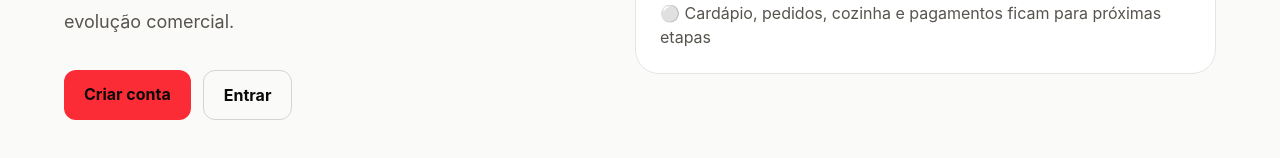
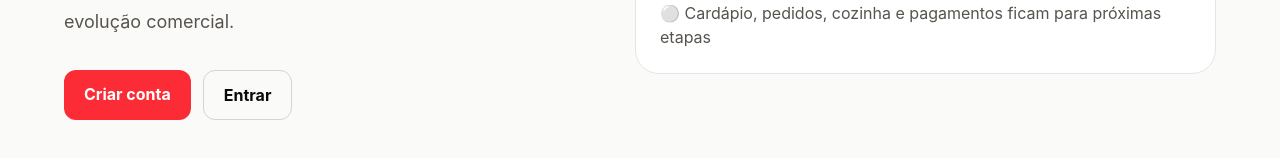
Before and after one commit to prospectaengenhariadesoftware-svg/-mesafacil-restaurante-, a Next.js app: page / in a window 1280 px wide. Shown: the part 406-564 px from the top of the page. Built offline with nearby package versions, Linux system fonts and the light colour scheme.

Commit message:
[verified] fix: enforce button brand contrast

```diff
--- a/src/app/globals.css
+++ b/src/app/globals.css
@@ -57,3 +57,35 @@ textarea {
 ::-webkit-scrollbar-thumb:hover {
   background: #a8a29e;
 }
+
+/*
+ * Regra visual global do MesaFácil:
+ * - botões vermelhos sólidos devem ter texto branco;
+ * - botões brancos devem usar o vermelho da marca no texto.
+ *
+ * Mantém cards brancos em <a> fora do escopo ao exigir espaçamento horizontal
+ * de botão (px-*), evitando recolorir blocos/cards clicáveis inteiros.
+ */
+button[class*="bg-red-500"],
+button[class*="bg-red-600"],
+button[class*="bg-red-700"],
+button[class*="bg-red-800"],
+button[class*="bg-rose-500"],
+button[class*="bg-rose-600"],
+button[class*="bg-rose-700"],
+button[class*="bg-rose-800"],
+a[class*="bg-red-500"],
+a[class*="bg-red-600"],
+a[class*="bg-red-700"],
+a[class*="bg-red-800"],
+a[class*="bg-rose-500"],
+a[class*="bg-rose-600"],
+a[class*="bg-rose-700"],
+a[class*="bg-rose-800"] {
+  color: #ffffff !important;
+}
+
+button[class*="bg-white"]:not([class*="bg-white/"]),
+a[class*="bg-white"][class*="px-"]:not([class*="bg-white/"]) {
+  color: var(--brand) !important;
+}
```
